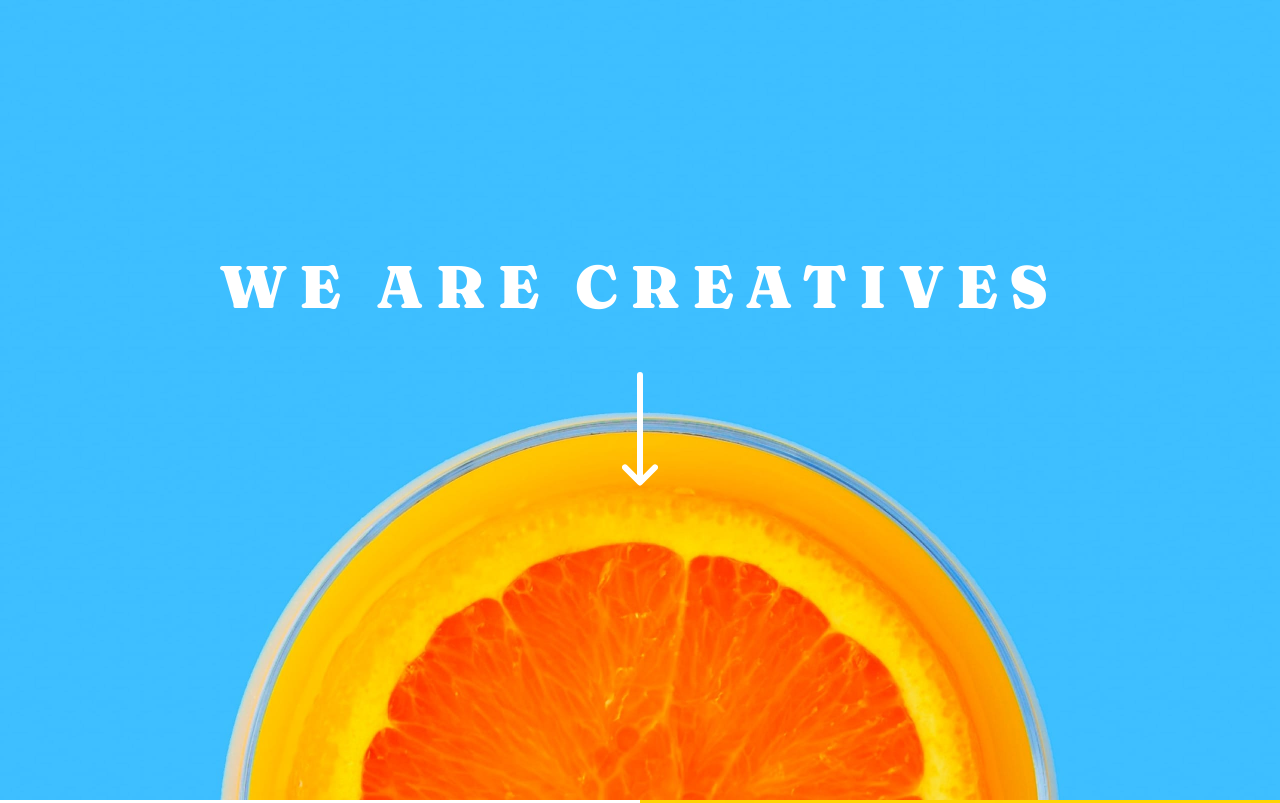
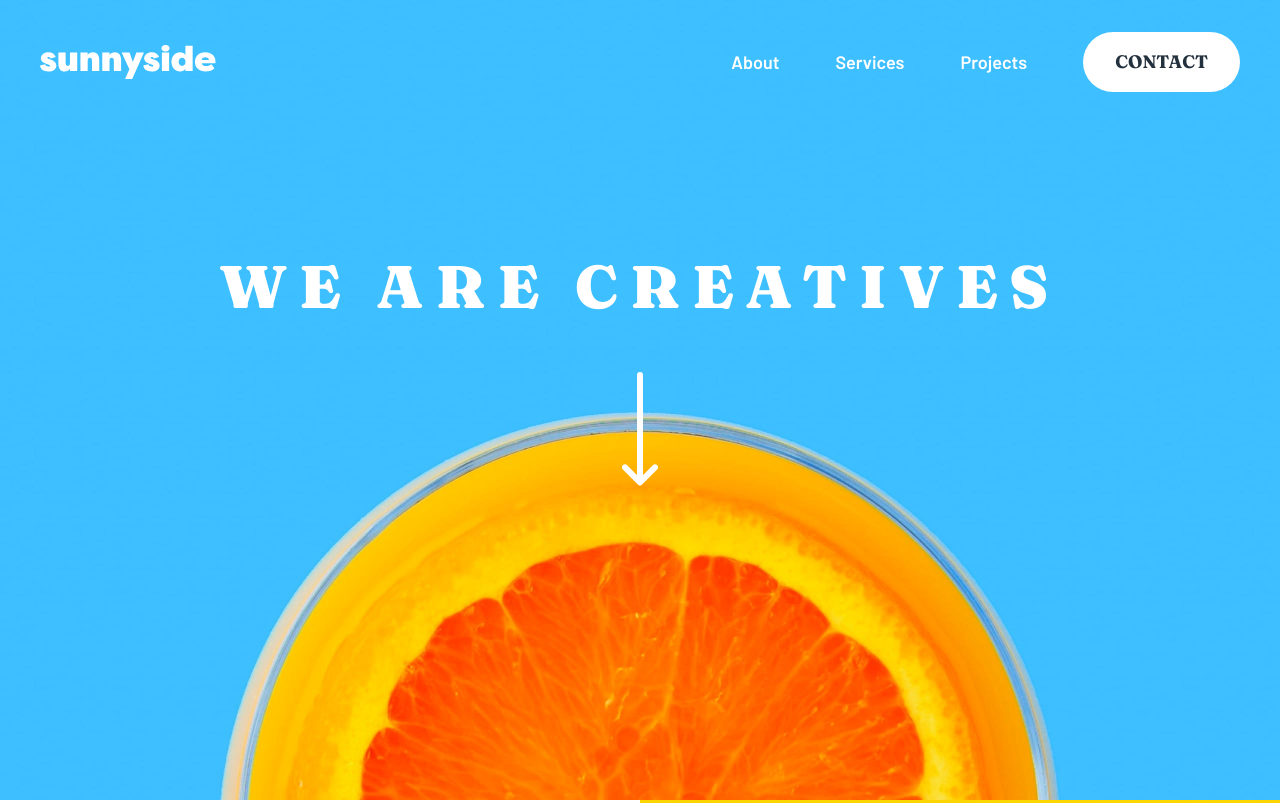
Before and after one commit to LeeConnelly12/sunnyside-landing-page, a website built with Vite: page index.html in a window 1280 px wide. Shown: the top 803 px of the page. Built offline with nearby package versions, Linux system fonts and the light colour scheme.

Commit message:
Create navigation

```diff
--- a/index.html
+++ b/index.html
@@ -9,6 +9,29 @@
     <link rel="stylesheet" href="/style.css">
   </head>
   <body>
+
+    <header class="absolute top-0 left-0 right-0 px-6 lg:px-10 z-10 pt-6 lg:pt-8 flex justify-between items-center">
+        <a href="#!">
+            <img src="/logo.svg" alt="" class="lg:w-44">
+        </a>
+        <img src="/hamburger.svg" alt="" class="md:hidden">
+        <nav class="hidden md:block text-white text-lg">
+            <ul class="inline-flex items-center gap-10 lg:gap-14">
+                <li>
+                    <a href="#!">About</a>
+                </li>
+                <li>
+                    <a href="#!">Services</a>
+                </li>
+                <li>
+                    <a href="#!">Projects</a>
+                </li>
+                <li>
+                    <a href="#!" class="bg-white text-gray-900 font-fraunces uppercase py-4 px-8 rounded-full inline-block">Contact</a>
+                </li>
+            </ul>
+        </nav>
+    </header>
 
     <section class="relative text-white bg-cyan-500">
         <picture>
```
Also changed, not shown: public/hamburger.svg (added), public/logo.svg (added).
